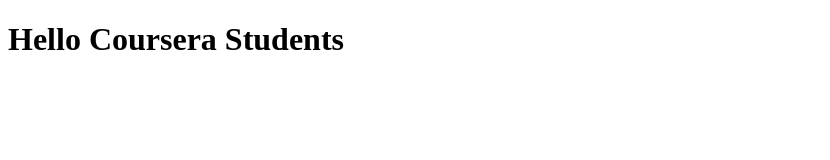
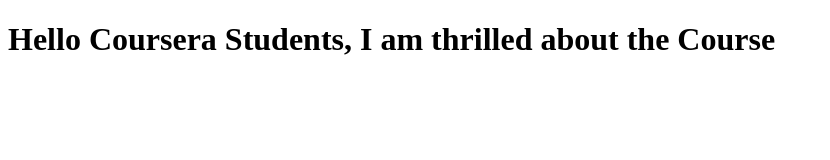
Before and after one commit to rusayerramsetti/coursera-test, a plain HTML site: page index.html in a window 1280 px wide. Shown: the whole page, without its empty margins (0-830 px from the left). Drawn offline with Linux system fonts and the light colour scheme.

Commit message:
New version of git

```diff
--- a/index.html
+++ b/index.html
@@ -5,6 +5,6 @@
     <title>Hello Coursera</title>
   </head>
   <body>
-    <h1>Hello Coursera Students</h1>
+    <h1>Hello Coursera Students, I am thrilled about the Course</h1>
   </body>
 </html>
```
